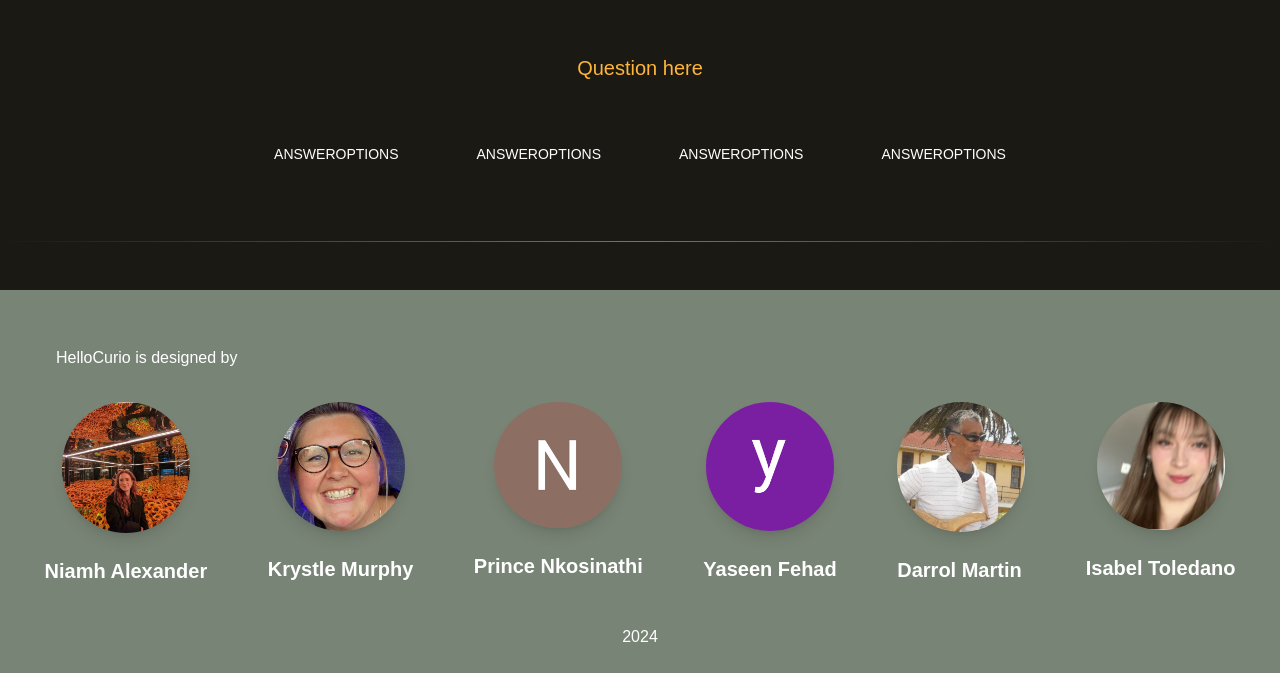
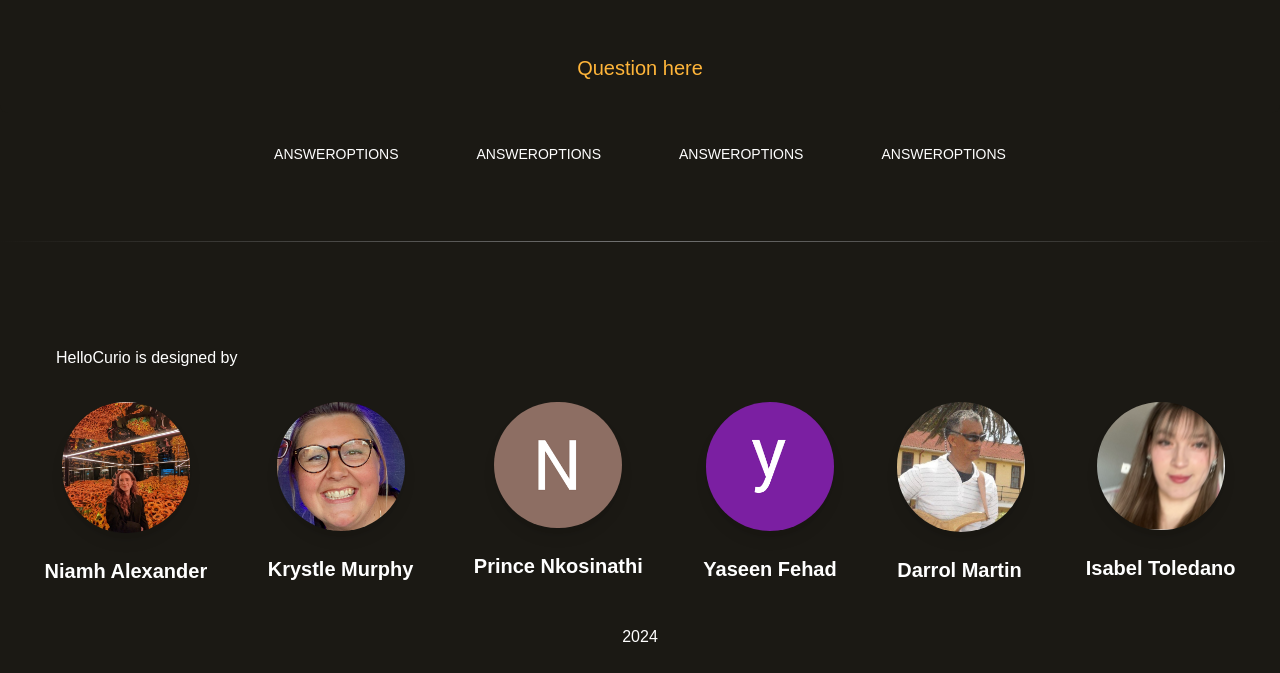
Before and after one commit to Niamh-Codes/tech_titans, a React (Vite) app: page / in a window 1280 px wide. Shown: the part 2519-3192 px from the top of the page. Built offline with nearby package versions, Linux system fonts and the light colour scheme; a web font is replaced by a local one.

Commit message:
adding styles to footer

```diff
--- a/src/components/Footer.jsx
+++ b/src/components/Footer.jsx
@@ -5,7 +5,7 @@ import Users from "../../assets/users.json"
 function Footer() {
   return (
     <>
-      <footer className="bg-green-custom h-82">
+      <footer style={{ backgroundColor: '#1B1914', color: '#FFB53A' }} className="bg-green-custom h-82">
         <div className="pt-14 pl-14">
           <div className="pb-8">
             <h2 className="text-white">HelloCurio is designed by</h2>
```
